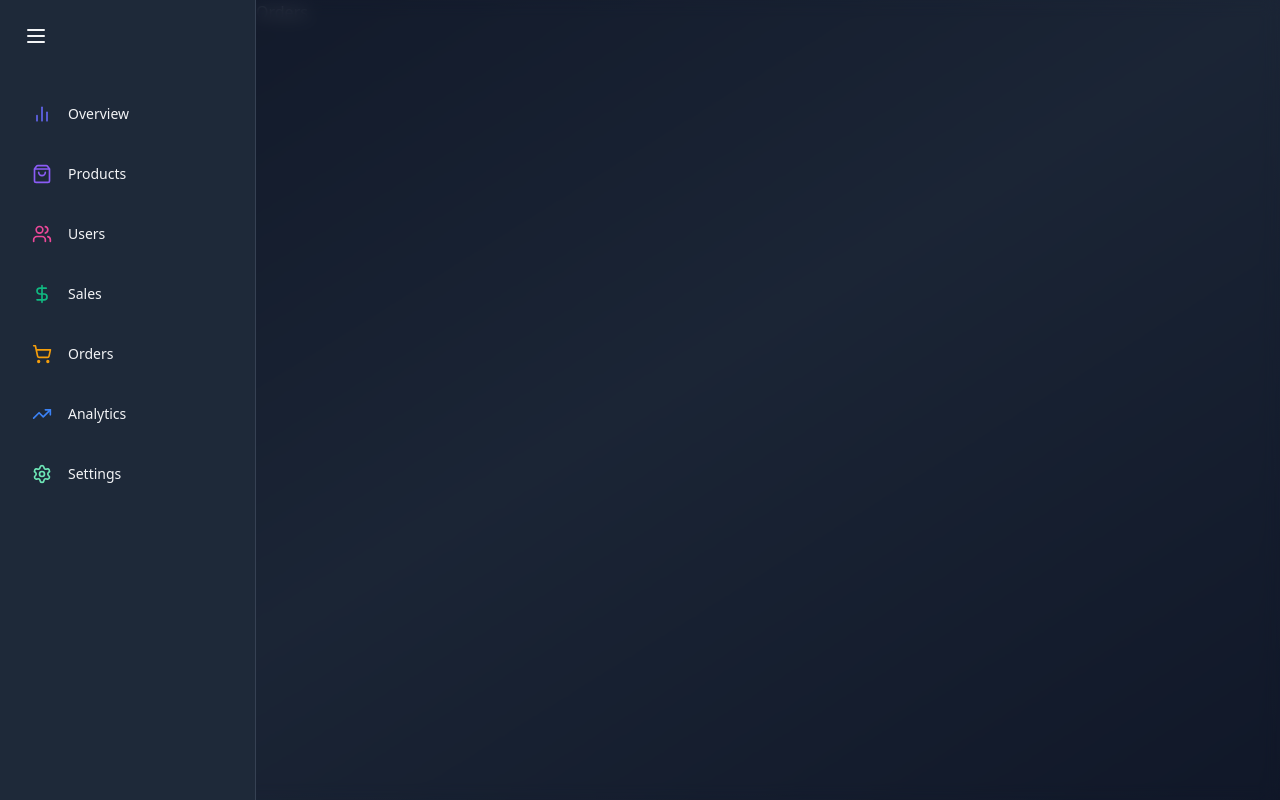
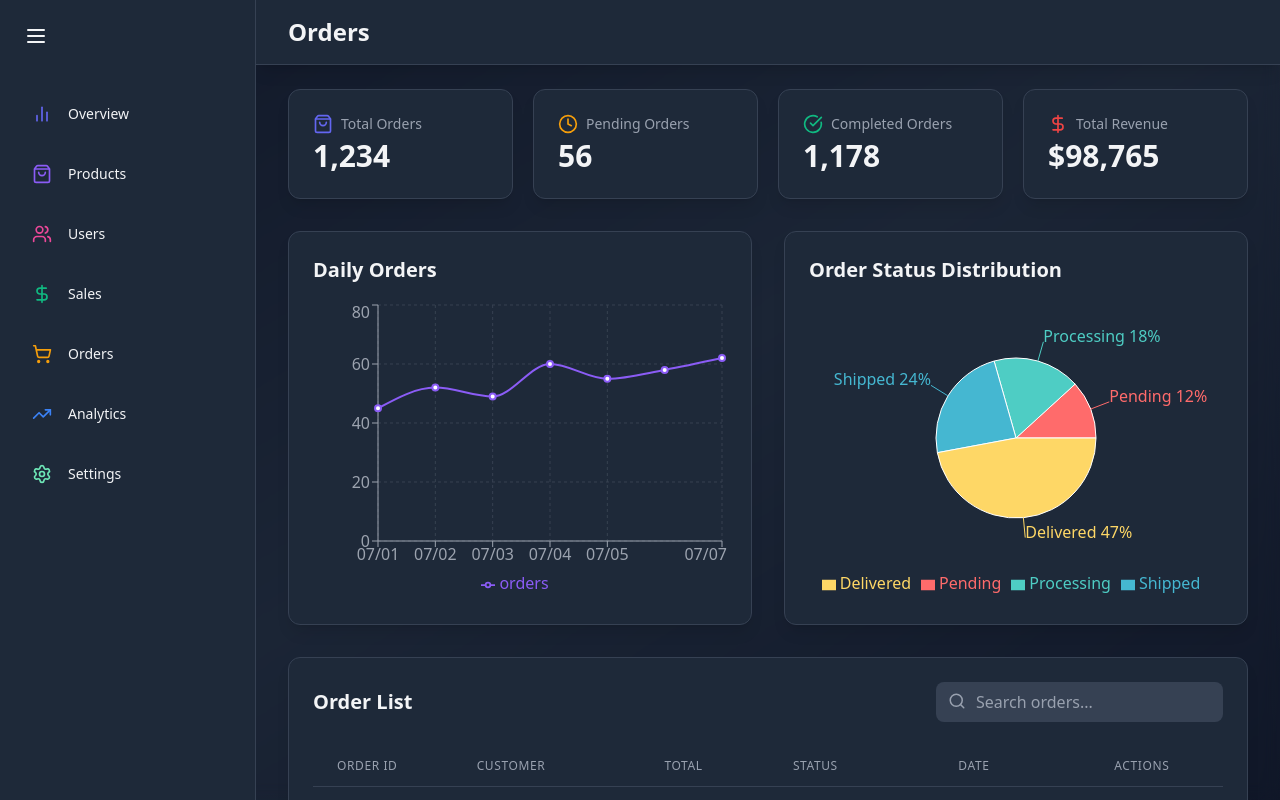
Before and after one commit to aditya-narayan-sahoo/admin-dashboard, a React (Vite) app: page /orders in a window 1280 px wide. Built offline with nearby package versions, Linux system fonts and the light colour scheme; the HTML template or start-up script is replaced by a standard one.

Commit message:
Implenent the orders page

```diff
--- a/src/pages/Orders.jsx
+++ b/src/pages/Orders.jsx
@@ -1,5 +1,59 @@
-const Orders = () => {
-  return <div>Orders</div>;
+import { motion } from "framer-motion";
+import { CheckCircle, Clock, DollarSign, ShoppingBag } from "lucide-react";
+
+import { orderStats } from "../utils";
+import Header from "../components/common/Header";
+import StatCard from "../components/common/StatCard";
+import OrdersTable from "../components/orders/OrdersTable";
+import DailyOrders from "../components/orders/DailyOrders";
+import OrderDistribution from "../components/orders/OrderDistribution";
+
+const OrdersPage = () => {
+  return (
+    <div className="flex-1 relative z-10 overflow-auto">
+      <Header title={"Orders"} />
+
+      <main className="max-w-7xl mx-auto py-6 px-4 lg:px-8">
+        <motion.div
+          className="grid grid-cols-1 gap-5 sm:grid-cols-2 lg:grid-cols-4 mb-8"
+          initial={{ opacity: 0, y: 20 }}
+          animate={{ opacity: 1, y: 0 }}
+          transition={{ duration: 1 }}
+        >
+          <StatCard
+            name="Total Orders"
+            icon={ShoppingBag}
+            value={orderStats.totalOrders}
+            color="#6366F1"
+          />
+          <StatCard
+            name="Pending Orders"
+            icon={Clock}
+            value={orderStats.pendingOrders}
+            color="#F59E0B"
+          />
+          <StatCard
+            name="Completed Orders"
+            icon={CheckCircle}
+            value={orderStats.completedOrders}
+            color="#10B981"
+          />
+          <StatCard
+            name="Total Revenue"
+            icon={DollarSign}
+            value={orderStats.totalRevenue}
+            color="#EF4444"
+          />
+        </motion.div>
+
+        <section className="grid grid-cols-1 lg:grid-cols-2 gap-8 mb-8">
+          <DailyOrders />
+          <OrderDistribution />
+        </section>
+
+        <OrdersTable />
+      </main>
+    </div>
+  );
 };
-
-export default Orders;
+export default OrdersPage;
```
